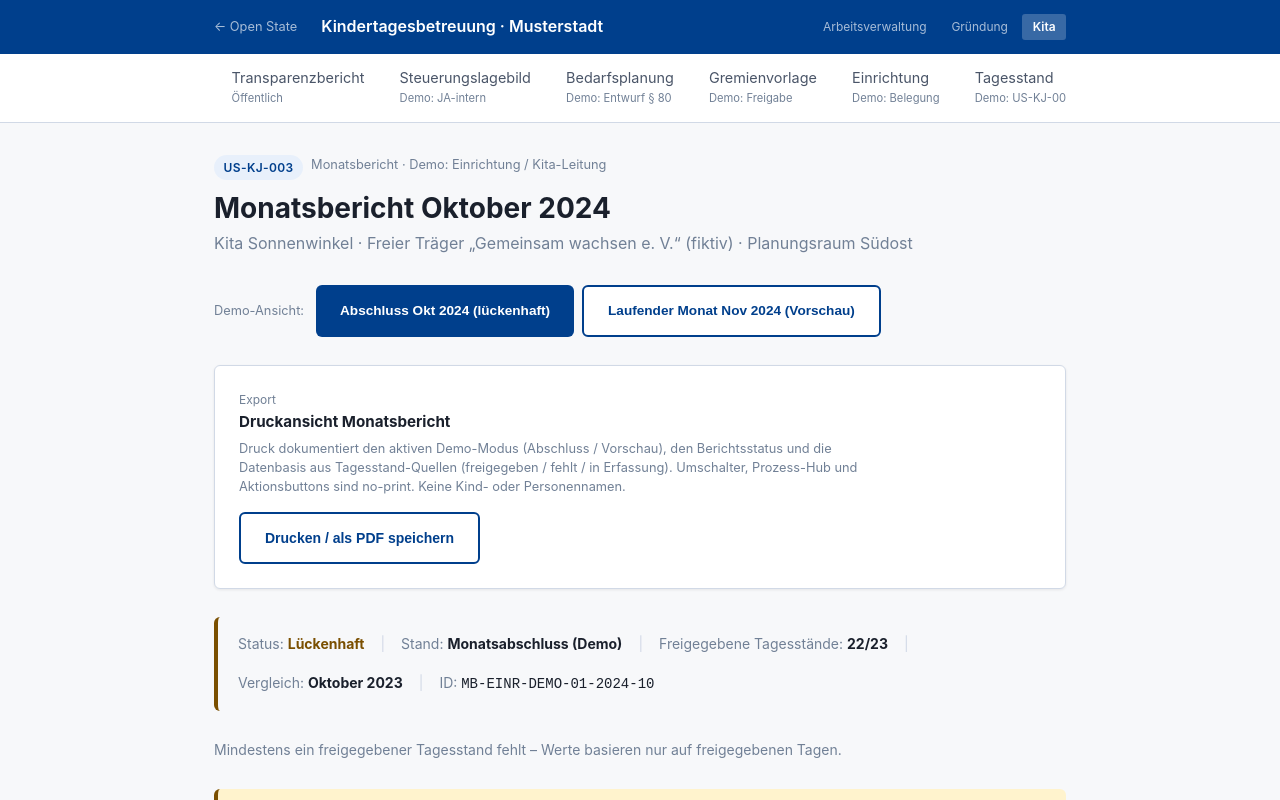
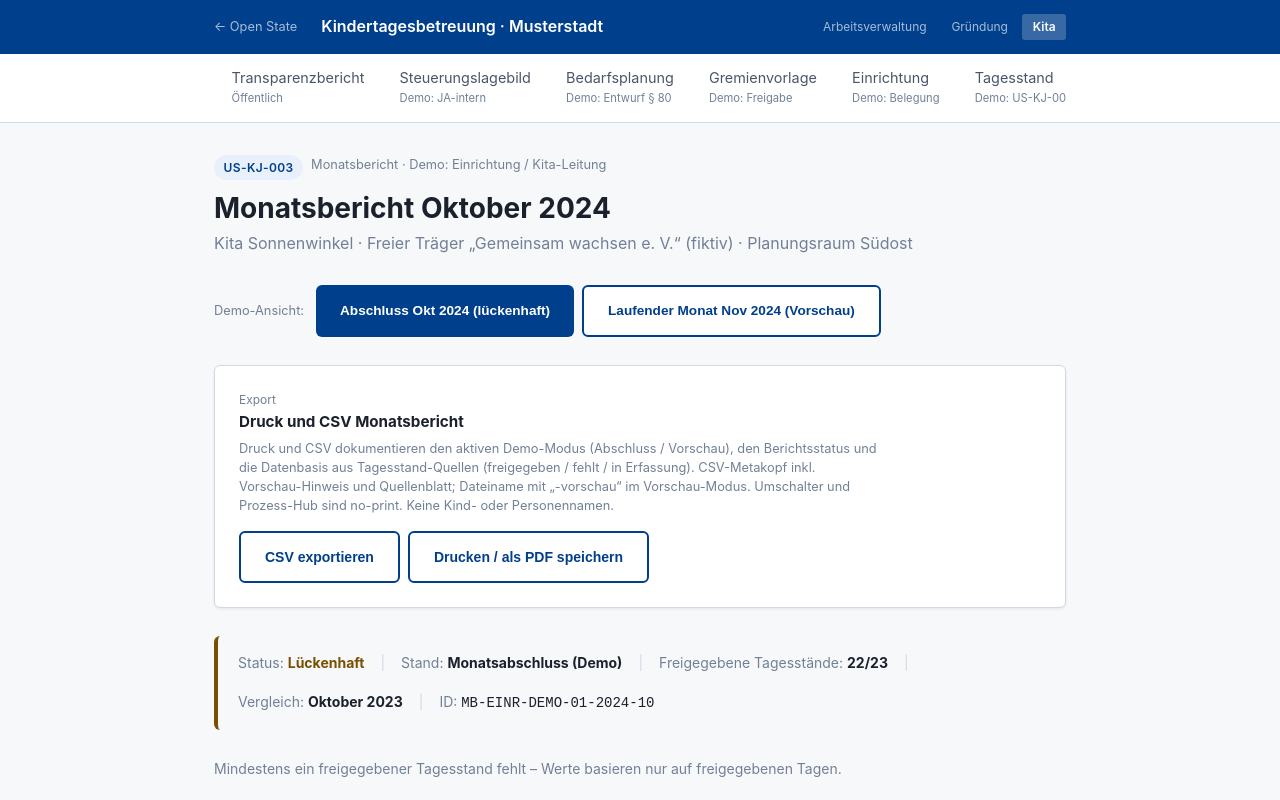
Before and after one commit to d0npedro/open-state, a Next.js app in the folder demo/: page /kita/monatsbericht in a window 1280 px wide. Shown: the top 800 px of the page. Built offline with nearby package versions, Linux system fonts and the light colour scheme.

Commit message:
feat(kita): Monatsbericht CSV Vorschau-Modus-Metadaten (US-KJ-003)
CSV-Metakopf dokumentiert Demo-Modus, Status und Tagesstand-Quellen
(freigegeben/fehlt/in Erfassung); Vorschau-Suffix und methodische Trennung
zu Monatsmeldung. Quellenblatt mit Labels; DEC-004 Aggregate only.

```diff
--- a/demo/app/kita/monatsbericht/page.tsx
+++ b/demo/app/kita/monatsbericht/page.tsx
@@ -7,9 +7,10 @@
  * Datenlücken sichtbar. CSV-Export und Druckansicht (PDF via Browser).
  * Demo-Umschalter: Monatsabschluss (lückenhaft) vs. laufender Monat (VORSCHAU)
  * mit gemischten Tagesstand-Quellen (FREIGEGEBEN / FEHLT / IN_ERFASSUNG).
- * Druck: Status (VOLLSTAENDIG / LUECKENHAFT / VORSCHAU) und Datenbasis-Stand
- * (Tagesstand-Quellen freigegeben/fehlt/in Erfassung) im Ausdruck dokumentiert
- * (Spiegel Lagebild/Bedarfsplanung/Vorlage). Demo-Umschalter und Aktionen no-print.
+ * Druck und CSV: Status (VOLLSTAENDIG / LUECKENHAFT / VORSCHAU), Demo-Modus und
+ * Datenbasis-Stand (Tagesstand-Quellen freigegeben/fehlt/in Erfassung) dokumentiert
+ * (Spiegel Lagebild/Bedarfsplanung/Vorlage; CSV-Metakopf analog Tagesstand US-KJ-001).
+ * Demo-Umschalter und Aktionen no-print.
  * VORSCHAU: Rücklink zum Meldeeingang im Steuerungslagebild (US-KJ-005).
  * Einrichtungs-Kontext: Belegungsstand (US-KJ-002) und Prozesskette zur Meldung.
  * Keine Kind- oder Personennamen.
@@ -82,7 +83,25 @@ function quellenStatusMeta(
   }
 }
 
+/**
+ * CSV-Export der Monats-Aggregate inkl. Datenbasis-Quellenblatt (US-KJ-003).
+ * Metakopf dokumentiert Demo-Modus (Abschluss / Vorschau), Berichtsstatus und
+ * Tagesstand-Quellen (freigegeben / fehlt / in Erfassung) – Spiegel Druckansicht.
+ * Nur Aggregate – keine Kind- oder Personennamen (DEC-004).
+ */
 function downloadCsv(b: KitaMonatsbericht) {
+  const st = statusMeta(b.status);
+  const istVorschau = b.status === 'VORSCHAU';
+  const modusLabel = istVorschau
+    ? 'Laufender Monat (Vorschau)'
+    : 'Monatsabschluss (Demo)';
+  const freigegebenCount = b.tagesstandQuellen.filter(q => q.status === 'FREIGEGEBEN').length;
+  const fehltCount = b.tagesstandQuellen.filter(q => q.status === 'FEHLT').length;
+  const inErfassungCount = b.tagesstandQuellen.filter(q => q.status === 'IN_ERFASSUNG').length;
+  const schluesselTage = b.tagesstandQuellen.filter(
+    q => q.status === 'FREIGEGEBEN' && q.personalschluesselUnterschritten
+  ).length;
+
   const header = [
     'Gruppe',
     'Altersgruppe',
@@ -98,7 +117,7 @@ function downloadCsv(b: KitaMonatsbericht) {
 
   const rows = b.gruppen.map(g =>
     [
-      g.bezeichnung,
+      g.bezeichnung.replace(/;/g, ','),
       g.altersgruppe,
       g.anwesenheitsquoteProzent.toFixed(1).replace('.', ','),
       g.anwesenheitsquoteVorjahrProzent.toFixed(1).replace('.', ','),
@@ -127,7 +146,9 @@ function downloadCsv(b: KitaMonatsbericht) {
 
   const quellenHeader = [
     'Datum',
+    'Datum_Label',
     'Status',
+    'Status_Label',
     'Tagesstand_ID',
     'Anwesend_Gesamt',
     'Personal_Ist_Stunden',
@@ -136,13 +157,18 @@ function downloadCsv(b: KitaMonatsbericht) {
     'Freigegeben_durch_Rolle',
   ].join(';');
 
-  const quellenRows = b.tagesstandQuellen.map((q: MonatsberichtTagesstandQuelle) =>
-    [
+  const quellenRows = b.tagesstandQuellen.map((q: MonatsberichtTagesstandQuelle) => {
+    const qMeta = quellenStatusMeta(q.status);
+    return [
       q.datumIso,
+      q.datumLabel.replace(/;/g, ','),
       q.status,
+      qMeta.label.replace(/;/g, ','),
       q.tagesstandId ?? '',
       q.anwesendGesamt ?? '',
-      q.personalIstStundenGesamt ?? '',
+      q.personalIstStundenGesamt != null
+        ? String(q.personalIstStundenGesamt).replace('.', ',')
+        : '',
       q.personalschluesselUnterschritten === null
         ? ''
         : q.personalschluesselUnterschritten
@@ -150,21 +176,49 @@ function downloadCsv(b: KitaMonatsbericht) {
           : 'nein',
       q.freigegebenAm ?? '',
       q.freigegebenDurchRolle ?? '',
-    ].join(';')
+    ].join(';');
+  });
+
+  const meta = [
+    `# Monatsbericht ${b.einrichtungBezeichnung}`,
+    `# ID: ${b.id} | Einrichtung: ${b.einrichtungId} | Planungsraum: ${b.planungsraumBezeichnung}`,
+    `# Monat: ${b.monatsLabel} (${b.monatsIso}) | Stand: ${b.standLabel}`,
+    `# Vergleich: ${b.vorjahresLabel}`,
+    `# Demo-Modus: ${modusLabel}`,
+    `# Status: ${st.label} (${b.status})${istVorschau ? ' · Monat nicht abgeschlossen' : ''}`,
+    `# Status-Hinweis: ${st.hint}`,
+    `# Datenbasis Tagesstand-Quellen (US-KJ-001): freigegeben ${freigegebenCount}/${b.betriebstageImMonat}${istVorschau ? ' bis Stichtag' : ''} · fehlt ${fehltCount} · in Erfassung ${inErfassungCount} (Entwürfe nicht in Kennzahlen)`,
+    `# Erfasste freigegebene Tagesstände: ${b.erfassteTagesstaende}/${b.betriebstageImMonat}`,
+    `# Fehlende Tage: ${b.fehlendeTage.length ? b.fehlendeTage.join(', ') : 'keine'}`,
+    `# Tage Personalschlüssel unterschritten (aus freigegebenen Ständen): ${schluesselTage}`,
+    `# Kennzahlen nur aus freigegebenen Tagesständen; Lücken nicht interpoliert`,
+  ];
+
+  if (istVorschau) {
+    meta.push(
+      `# Vorschau-Zwischenstand methodisch getrennt von freigegebener Monatsmeldung (US-KJ-004) und vom Monatsabschluss`,
+      `# Vorschau im Steuerungslagebild sichtbar (US-KJ-005, Meldeeingang · Monatsbericht-Vorschau)`
+    );
+  } else {
+    meta.push(
+      `# Monatsabschluss-Demo: Kennzahlen aus freigegebenen Tagesständen des Abschlussmonats (nicht mit Vorschau vermischen)`
+    );
+  }
+
+  meta.push(
+    `# Keine personenbezogenen Daten · Keine Kind- oder Personennamen (DEC-004)`,
+    `# Trennzeichen: Semikolon · Dezimaltrennzeichen: Komma · Encoding: UTF-8 BOM`
   );
 
   const csv = [
-    `# Monatsbericht ${b.einrichtungBezeichnung}`,
-    `# Monat: ${b.monatsLabel} | Status: ${b.status}`,
-    `# Freigegebene Tagesstände (US-KJ-001): ${b.erfassteTagesstaende}/${b.betriebstageImMonat}`,
-    `# Fehlende Tage: ${b.fehlendeTage.length ? b.fehlendeTage.join(', ') : 'keine'}`,
-    `# Keine personenbezogenen Daten`,
+    ...meta,
     '',
+    '# Blatt 1: Gruppenkennzahlen (Aggregate + Vorjahresvergleich)',
     header,
     ...rows,
     summe,
     '',
-    '# Datenbasis: freigegebene Tagesstände je Betriebstag',
+    '# Blatt 2: Datenbasis – Tagesstand-Quellen je Betriebstag (FREIGEGEBEN / FEHLT / IN_ERFASSUNG)',
     quellenHeader,
     ...quellenRows,
   ].join('\n');
@@ -173,7 +227,8 @@ function downloadCsv(b: KitaMonatsbericht) {
   const url = URL.createObjectURL(blob);
   const a = document.createElement('a');
   a.href = url;
-  a.download = `monatsbericht-${b.einrichtungId}-${b.monatsIso}.csv`;
+  const vorschauSuffix = istVorschau ? '-vorschau' : '';
+  a.download = `monatsbericht-${b.einrichtungId}-${b.monatsIso}${vorschauSuffix}.csv`;
   a.click();
   URL.revokeObjectURL(url);
 }
@@ -252,7 +307,7 @@ export default function KitaMonatsberichtPage() {
         </button>
       </div>
 
-      {/* Druck: Status + Datenbasis (Tagesstand-Quellen) im Ausdruck – Spiegel Lagebild/Vorlage */}
+      {/* Druck + CSV: Status + Datenbasis (Tagesstand-Quellen) – Spiegel Lagebild/Tagesstand */}
       <div
         className="no-print card"
         style={{
@@ -265,7 +320,7 @@ export default function KitaMonatsberichtPage() {
       >
         <div style={{ maxWidth: '40rem' }}>
           <div style={{ fontSize: '0.75rem', color: 'var(--color-text-muted)' }}>Export</div>
-          <strong style={{ fontSize: '0.95rem' }}>Druckansicht Monatsbericht</strong>
+          <strong style={{ fontSize: '0.95rem' }}>Druck und CSV Monatsbericht</strong>
           <p
             style={{
               fontSize: '0.8rem',
@@ -274,19 +329,36 @@ export default function KitaMonatsberichtPage() {
               lineHeight: 1.5,
             }}
           >
-            Druck dokumentiert den aktiven Demo-Modus (Abschluss / Vorschau), den Berichtsstatus
-            und die Datenbasis aus Tagesstand-Quellen (freigegeben / fehlt / in Erfassung).
-            Umschalter, Prozess-Hub und Aktionsbuttons sind no-print. Keine Kind- oder Personennamen.
+            Druck und CSV dokumentieren den aktiven Demo-Modus (Abschluss / Vorschau), den
+            Berichtsstatus und die Datenbasis aus Tagesstand-Quellen (freigegeben / fehlt / in
+            Erfassung). CSV-Metakopf inkl. Vorschau-Hinweis und Quellenblatt; Dateiname mit
+            „-vorschau“ im Vorschau-Modus. Umschalter und Prozess-Hub sind no-print. Keine Kind-
+            oder Personennamen.
           </p>
         </div>
+        <div style={{ display: 'flex', flexWrap: 'wrap', gap: '0.5rem', flexShrink: 0 }}>
+          <button
+            type="button"
+            className="btn btn-secondary"
+            onClick={() => downloadCsv(b)}
+            style={{ fontSize: '0.875rem' }}
+            aria-label={
+              istVorschau
+                ? 'Monatsbericht-Vorschau als CSV herunterladen (Aggregate, keine Kind- oder Personennamen)'
+                : 'Monatsbericht als CSV herunterladen (Aggregate, keine Kind- oder Personennamen)'
+            }
+          >
+            CSV exportieren
+          </button>
           <button
             type="button"
             className="btn btn-secondary"
             onClick={() => window.print()}
-          style={{ fontSize: '0.875rem', flexShrink: 0 }}
+            style={{ fontSize: '0.875rem' }}
           >
             Drucken / als PDF speichern
           </button>
+        </div>
       </div>
 
       {/* print-only Kopf + Status + Datenbasis-Dokumentation */}
@@ -967,6 +1039,17 @@ export default function KitaMonatsberichtPage() {
                 in Lagebild, Bedarfsplanung und Vorlage. Keine Kind- oder Personennamen.
               </dd>
             </div>
+            <div>
+              <dt style={{ fontWeight: 600 }}>CSV-Export</dt>
+              <dd style={{ margin: '0.2rem 0 0', color: 'var(--color-text-muted)' }}>
+                CSV-Metakopf spiegelt Druck: Demo-Modus, Status inkl. Hinweistext, Zähler
+                freigegeben/fehlt/in Erfassung, fehlende Tage, Schlüssel-Tage. Im Vorschau-Modus
+                zusätzlicher Hinweis zur methodischen Trennung von Monatsmeldung (US-KJ-004) und
+                Dateiname mit „-vorschau“. Zwei Blätter: Gruppenkennzahlen und Tagesstand-Quellen.
+                Semikolon, UTF-8 BOM, Dezimaltrennzeichen Komma. Keine Kind- oder Personennamen
+                (DEC-004).
+              </dd>
+            </div>
           </dl>
         </div>
       </section>
@@ -998,7 +1081,9 @@ export default function KitaMonatsberichtPage() {
             </Link>
           </>
         )}
-        . Druck: Status und Datenbasis-Stand der Tagesstand-Quellen im Ausdruck dokumentiert.
+        . Druck und CSV: Demo-Modus, Status und Datenbasis-Stand der Tagesstand-Quellen
+        dokumentiert
+        {istVorschau ? ' (Vorschau-Metadaten im CSV-Kopf)' : ''}.
       </div>
 
       <div
```
Also changed, not shown: 1 other file (tests, documents, lock files or other folders). Lines whose indentation alone changed are shown as unchanged.
